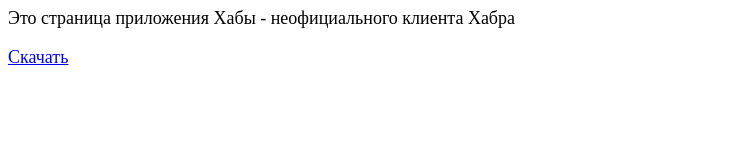
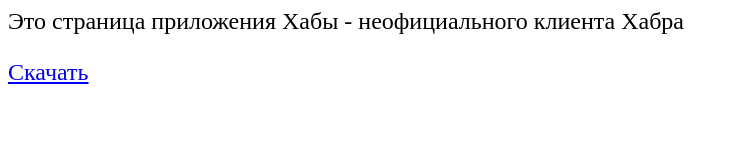
Before and after one commit to Garneg/Garneg.github.io, a plain HTML site: page hubs/index.html in a window 1280 px wide. Shown: the whole page, without its empty margins (0-738 px from the left). Drawn offline with Linux system fonts and the light colour scheme.

Commit message:
html pain

```diff
--- a/hubs/index.html
+++ b/hubs/index.html
@@ -3,7 +3,7 @@
     <meta name="viewport" initial-scale=1">
     <style>
         body {
-            font-size: 18px;
+            font-size: 18pt;
         }
     </style>
 </head>
```
